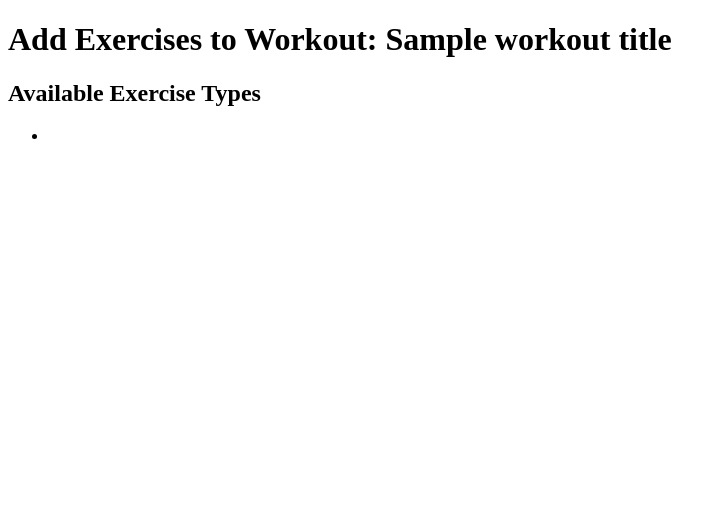
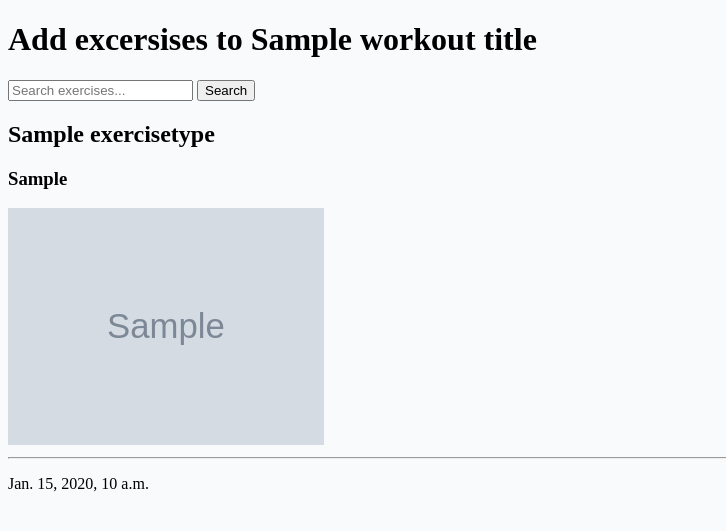
Before and after one commit to CARRIXK/optimize, a Django app: template workouts/templates/workouts/add_exercises.html in a window 1280 px wide. Shown: the top 531 px of the page, without its empty margins (0-726 px from the left). Run offline with Django 4.2, Linux system fonts and the light colour scheme; tables that the repository leaves empty hold one stand-in row (values such as "Sample post"); the template is opened without the code that fills it: values that come from a table or form of the project are taken from there, most other values are stand-ins (such as "Sample title", 1, 10 or a date in 2020); grey boxes marked "Sample" are stand-in pictures.

Commit message:
Add basic search functionality to add excersises

```diff
--- a/workouts/templates/workouts/add_exercises.html
+++ b/workouts/templates/workouts/add_exercises.html
@@ -1,3 +1,4 @@
+{% load static %}
 <!-- add_exercises.html -->
 <!DOCTYPE html>
 <html lang="en">
@@ -5,18 +6,62 @@
     <meta charset="UTF-8">
     <meta name="viewport" content="width=device-width, initial-scale=1.0">
     <title>Add Exercises to {{ workout_title }}</title>
+    <link rel="stylesheet" href="{% static 'css/style.css' %}">
 </head>
 <body>
-    <h1>Add Exercises to Workout: {{ workout_title }}</h1>
 
-    <h2>Available Exercise Types</h2>
-    <ul>
-        {% for exercise in exercises %}
-            <li>{{ exercise.name }}</li>  <!-- Assuming 'name' is a field in ExerciseType -->
-        {% empty %}
-            <li>No exercises available.</li>
-        {% endfor %}
-    </ul>
+    <!-- index.html content starts here -->
+ <h1>Add excersises to {{workout_title}}</h1>
+ <div class="container-fluid">
+      <!-- Search bar -->
+      <form method="GET" action="{% url 'add_exercises' %}" class="mb-4">
+        <div class="input-group">
+            <input type="text" name="q" class="form-control" placeholder="Search exercises..." value="{{ request.GET.q }}">
+            <button class="btn btn-primary" type="submit">Search</button>
+        </div>
+    </form>
+     <div class="row">
+         <!-- Blog Entries Column -->
+         <div class="col-12 mt-3 left">
+             <div class="row">
+                 {% for exercise in exercises %}
+                 <div class="col-md-4">
+                     <div class="card mb-4">
+                         <div class="card-body">
+                             <h2 class="title">{{ exercise.exercise_name }}</h2>
+                             <h3 class="card-title">{{ exercise.muscle_group }}</h3>
+                             <div class="image-container">
+                                 <div class="image">
+                                    <img src="{{exercise.exercise_image}}" alt="" style="width: 25%; ">
+                                 </div>
+                             </div>
+
+
+                             <hr />
+                             <p class="card-text text-muted h6">{{ post.created_on}}
+                             </p>
+                         </div>
+                     </div>
+                 </div>
+                 {% if forloop.counter|divisibleby:3 %}
+             </div>
+             <div class="row">
+                 {% endif %}
+                 {% endfor %}
+
+             </div>
+         </div>
+     </div>
+     {% if is_paginated %}
+     <nav aria-label="Page navigation">
+         <ul class="pagination justify-content-center">
+             {% if page_obj.has_next %}
+             <li><a href="?page={{ page_obj.next_page_number }}" class="page-link"> NEXT &raquo;</a></li>
+             {% endif %}
+         </ul>
+     </nav>
+     {% endif %}
+ </div>
 
 </body>
 </html>
```
Also changed, not shown: workouts/views.py (+10 -5 lines).
